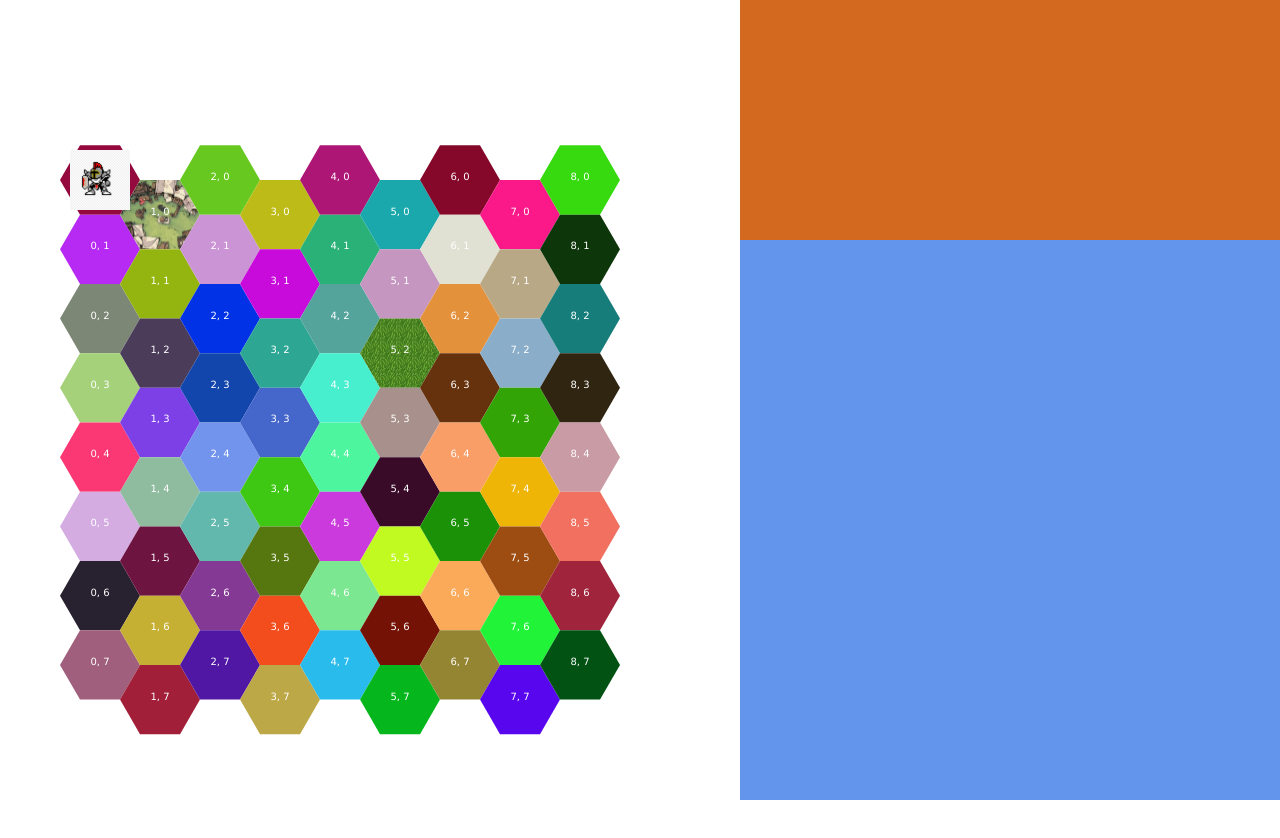
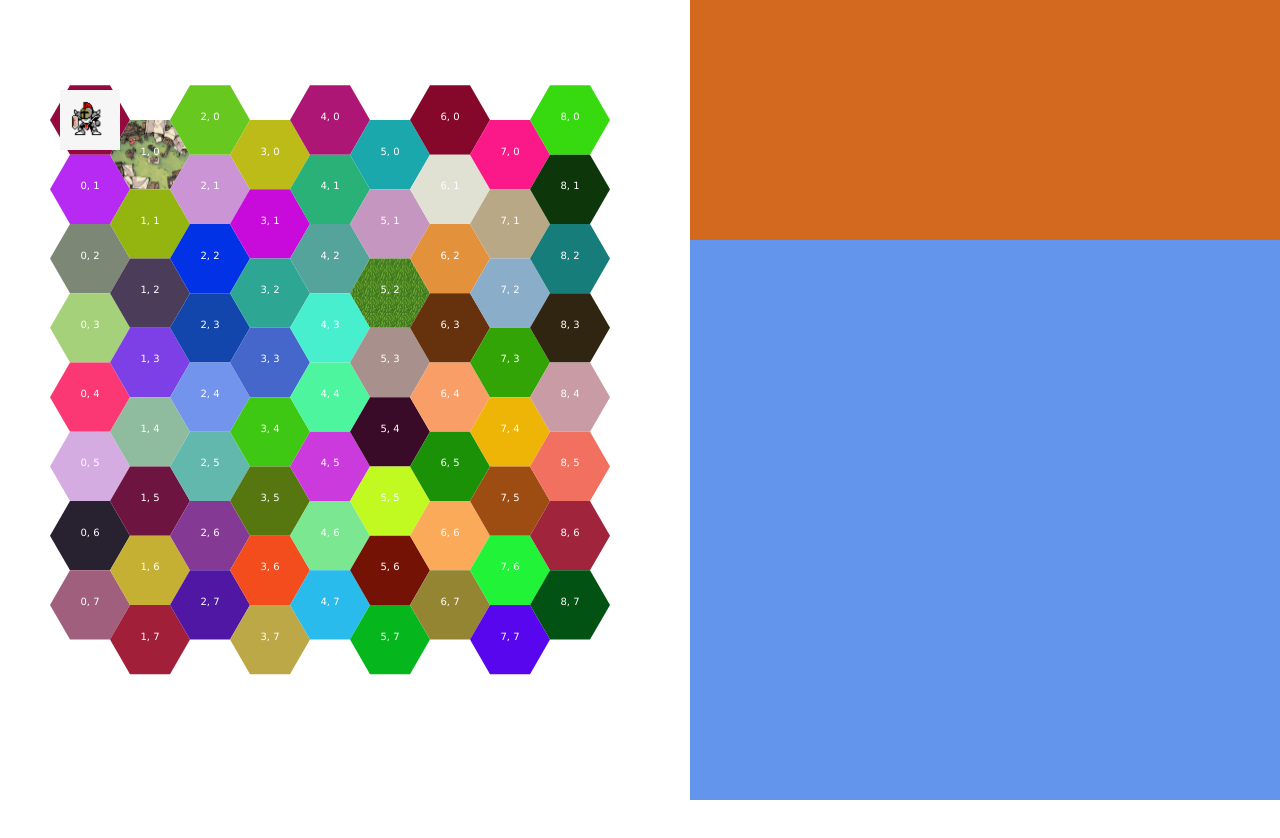
Before and after one commit to DrTyr/JeuxHexagone, a React (Create React App) app: page / in a window 1280 px wide. Shown: the top 838 px of the page. After the commit the page ends 800 px from the top, so only its background shows below. Built offline with nearby package versions, Linux system fonts and the light colour scheme.

Commit message:
Add automatic pos for hexagonDisplay f(size div)

```diff
--- a/src/App.css
+++ b/src/App.css
@@ -56,7 +56,7 @@ body {
   width: 50%;
   height: 100%;
   /* background-color: brown; */
-  margin: 50px;
+  margin-left: 50px;
   display: grid;
   place-items: center;
 }
--- a/src/App.jsx
+++ b/src/App.jsx
@@ -9,7 +9,7 @@ import {
   generateOneHexagone,
   getCoordonateRandomHexagoneInGrid,
 } from "./HexagonGridCalculator";
-import { getRandomColor } from "./library";
+import { getRandomColor, convertAsCaracterChain } from "./library";
 import { onLongClick } from "./InteractionsWithHexagons";
 import banditCamp from "./BanditCamp.jpg";
 import grass from "./Grass.png";
@@ -29,19 +29,29 @@ export function App() {
   );
   const [isPushedDown, setIsPushedDown] = useState(false);
 
-  let windowWidth = window.innerWidth;
-  let windowHeight = window.innerHeight;
+  //Hack too automatic resize svg inside topRight-hexagonDisplay <div> the size of this <div>
+  //This 2 variables will be upadte after the first render with the usage of UseEffect()
+  const [
+    topRightHexagonDisplayWidth,
+    setTopRightHexagonDisplayWidth,
+  ] = useState();
+  const [
+    topRightHexagonDisplayHeight,
+    setTopRightHexagonDisplayHeight,
+  ] = useState();
 
   // let grid = generateEntireGrid();
   // let hexagonCoordForSvg = getHexagonCoordPointInString(grid, 0, 0);
   // let hexagonColor = grid.hexagons[0][0].color;
 
-  // useEffect(() => {
-
-  //   DisplayOnMouseHexagon();
-  //   DisplayGridWithSvg();
-
-  // }, [grid, currentHexagon, mousePassedOnHexagon]);
+  useEffect(() => {
+    setTopRightHexagonDisplayWidth(
+      document.getElementById("topRight-hexagonDisplay").clientWidth,
+    );
+    setTopRightHexagonDisplayHeight(
+      document.getElementById("topRight-hexagonDisplay").clientHeight,
+    );
+  }, []);
 
   //Test if hexagon as a .fill paramater, of not return blue as default fill color
   function hexagonFillTest(hexagon) {
@@ -186,13 +196,38 @@ export function App() {
       return;
     }
 
+    //Use _.cloneDeep to create a new memory space for hexagonDisplayed
+    //otherwise currentHexagon and hexagonDisplayed are the same hexagon in the memory
     let hexagonDisplayed = _.cloneDeep(currentHexagon);
 
     hexagonDisplayed = {
       ...hexagonDisplayed,
-      coordCenter: { x: 130, y: 100 },
+      //coordCenter: { x: 130, y: 100 },
       size: 100,
+      // coordCenter: {
+      //   x:
+      //     document.getElementById("topRight-hexagonDisplay").clientWidth -
+      //     (document.getElementById("topRight-hexagonDisplay").clientWidth -
+      //       hexagonDisplayed.size * 2),
+      //   y:
+      //     document.getElementById("topRight-hexagonDisplay").clientHeight -
+      //     (document.getElementById("topRight-hexagonDisplay").clientHeight -
+      //       hexagonDisplayed.size * 2),
+      // },
+      // coordCenter: {
+      //   x: topRightHexagonDisplayWidth - hexagonDisplayed.size,
+      //   y: topRightHexagonDisplayHeight / 2,
+      // },
     };
+
+    hexagonDisplayed.coordCenter = {
+      x:
+        topRightHexagonDisplayWidth -
+        (topRightHexagonDisplayWidth - hexagonDisplayed.size) +
+        10,
+      y: topRightHexagonDisplayHeight / 2,
+    };
+
     // hexagonDisplayed.coordCenter = { x: 100, y: 100 };
     // hexagonDisplayed.size = 100;
     hexagonDisplayed.coordSommit = getOnehexagonAllSummitCoordinate(
@@ -214,7 +249,7 @@ export function App() {
     var downTimer = 0;
 
     // console.log("kinght heigt =", document.getElementById(knight).height);
-    console.log(`width: ${knight.naturalWidth}, height:${knight.height}`);
+    // console.log(`width: ${knight.naturalWidth}, height:${knight.height}`);
 
     return (
       <g
@@ -298,7 +333,7 @@ export function App() {
     <div className="mainDivFullScreen">
       <div className="subLeft-hexagonGrig">
         <svg
-          width={grid.hexagonSize * 2 * grid.numberRow}
+          width={grid.hexagonSize * 2 * (grid.numberRow - 1)}
           height={grid.hexagonSize * 2 * grid.numberColumn}
         >
           {DisplayGridWithSvg()}
@@ -307,8 +342,13 @@ export function App() {
       </div>
 
       <div className="subRight-hexagonDisplay-encounter">
-        <div className="topRight-hexagonDisplay">
-          <svg width="500" height="200">
+        <div className="topRight-hexagonDisplay" id="topRight-hexagonDisplay">
+          <svg
+            //viewBox="0 0 100 100"
+            //preserveAspectRatio="xMidYMid meet"
+            width={topRightHexagonDisplayWidth}
+            height={topRightHexagonDisplayHeight}
+          >
             {displayCurrentHexagon()}
           </svg>
         </div>
--- a/src/HexagonGridCalculator.jsx
+++ b/src/HexagonGridCalculator.jsx
@@ -5,16 +5,25 @@ const PI = Math.PI;
 const cos = Math.cos;
 const sin = Math.sin;
 //get height and width of the browser
-let windowWidth = window.innerWidth;
-let windowHeight = window.innerHeight;
+//let windowWidth = window.innerWidth;
+//let windowHeight = window.innerHeight;
 // !!!!!! row and column are inverted, to expend the grid width add one more Row
 const numberColumn = 8;
 const numberRow = 9;
 //const hexagonSizes = 60;
 //Calculate hexagon size depending on browser window size
-let hexagonSizes = windowWidth / numberColumn / 2 / 2;
-const xFirstHesagonCenter = 50;
-const yFirstHesagonCenter = 50;
+let hexagonSizes = window.innerWidth / numberColumn / 2 / 2;
+const xFirstHexagonCenter = hexagonSizes;
+const yFirstHexagonCenter = hexagonSizes;
+
+//Will work if f5 pressed after resize, TODO : dynamique redraw of grid if windows size change
+// will be called whenever window size changes
+window.addEventListener("resize", function () {
+  // viewport and full window dimensions will change
+
+  hexagonSizes = window.innerWidth / numberColumn / 2 / 2;
+  console.log("Hexagon size = ", hexagonSizes);
+});
 
 export function generateOneHexagone() {
   // if (typeof (definedSize) == 'undefined') {
@@ -118,7 +127,7 @@ function randomlyFillhexagoneWithBanditCampImg(grid) {
 //Function the generate the Grid as object gridObject of object hexagonObject
 export function generateEntireGrid() {
   let grid = {
-    firsthexagonCenter: { x: xFirstHesagonCenter, y: yFirstHesagonCenter },
+    firsthexagonCenter: { x: xFirstHexagonCenter, y: yFirstHexagonCenter },
     hexagons: [],
     numberColumn: numberColumn,
     numberRow: numberRow,
--- a/src/library.js
+++ b/src/library.js
@@ -8,12 +8,13 @@ export function getRandomColor() {
 }
 
 export function inverseBoolean(boolean) {
+  if (boolean === true) {
+    return false;
+  } else {
+    return true;
+  }
+}
 
-  if (boolean === true) {
-    return (false)
-  }
-  else {
-    return (true)
-  }
-
+export function convertAsCaracterChain(chain) {
+  return `${chain}`;
 }
```
Also changed, not shown: 1 other file (tests, documents, lock files or other folders).
